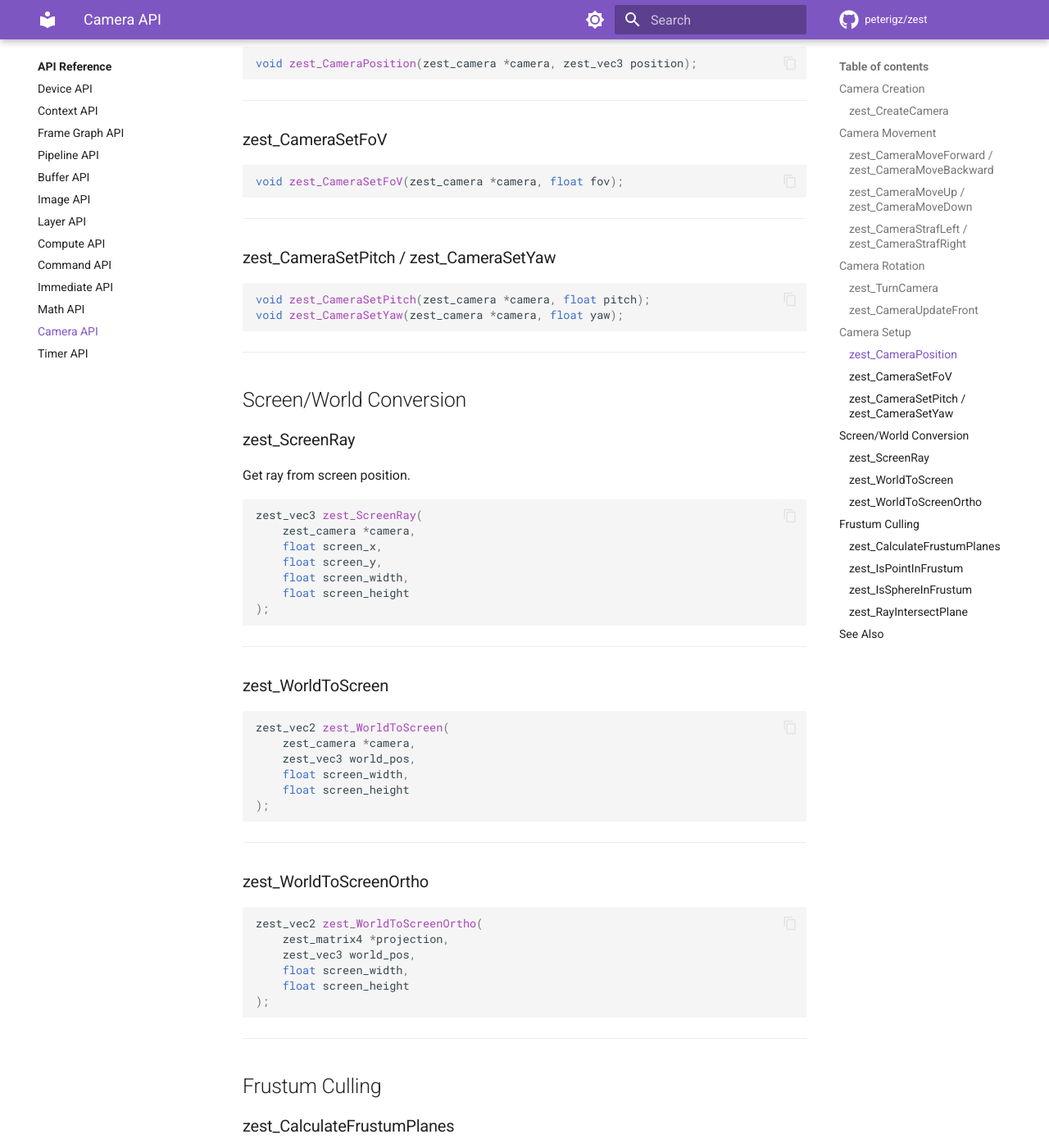
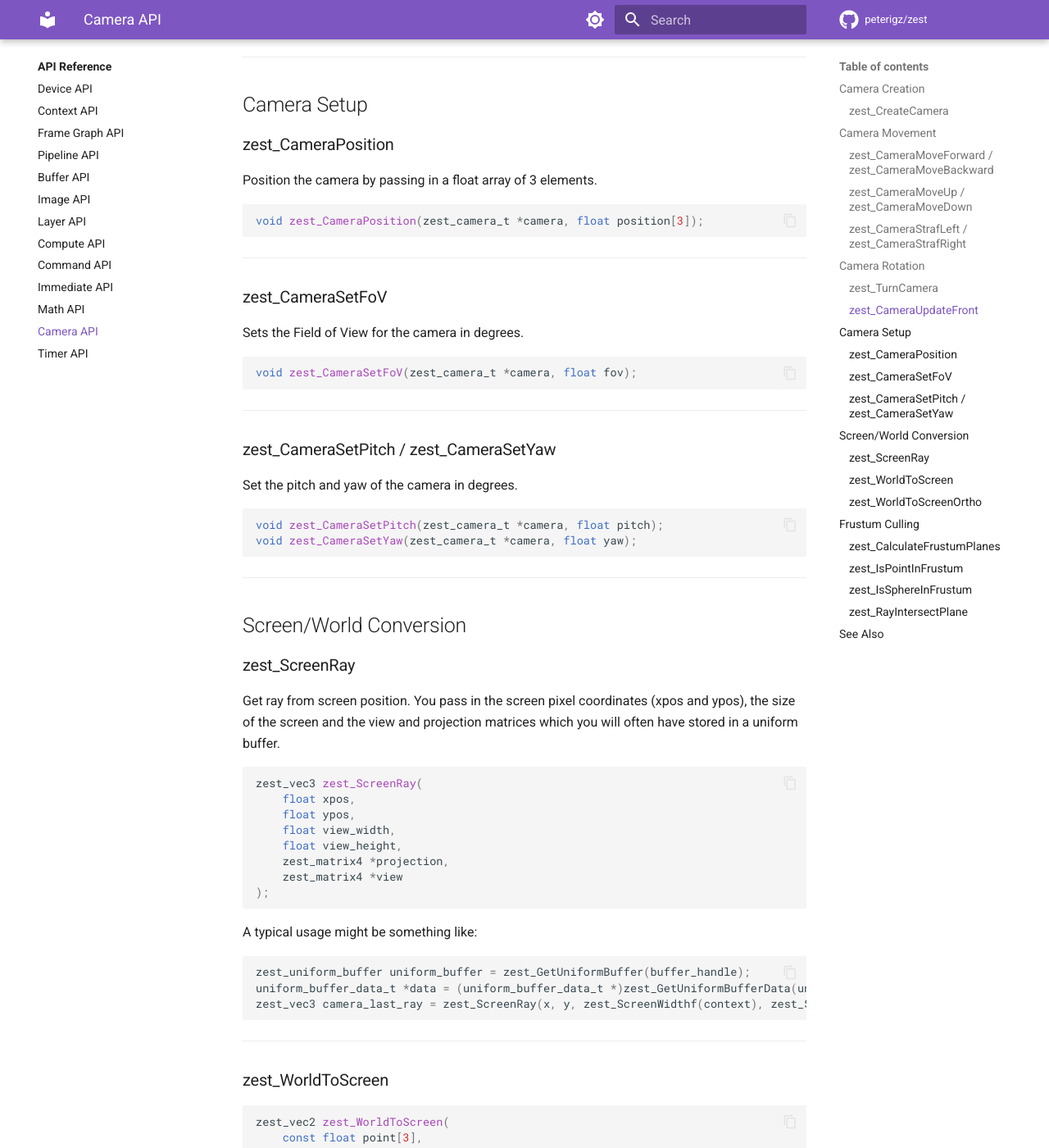
Before and after one commit to peterigz/zest, an MkDocs documentation site: the page built from docs/api-reference/camera.md, in a window 1280 px wide and 1400 px high, scrolled down 1473 px. Shown: the whole window at 82% size. Built offline with MkDocs 1.6.1 and Material for MkDocs 9.7.7, drawn with Linux system fonts in a browser that asks for light colours; comment, search, counter and statistics services are not loaded; some of the changed text lies outside the part shown.

Commit message:
Update camera.md

````diff
--- a/docs/api-reference/camera.md
+++ b/docs/api-reference/camera.md
@@ -1,24 +1,26 @@
 # Camera API
 
-Camera utilities and frustum culling.
+Zest provides some simple camera utilities and frustum culling. You can use these or create your own with your own libraries.
 
 ## Camera Creation
 
 ### zest_CreateCamera
 
 ```cpp
-zest_camera zest_CreateCamera(void);
+zest_camera_t zest_CreateCamera(void);
 ```
 
 ---
 
 ## Camera Movement
 
+Moves the camera in a specific direction based on the speed value you pass in to the function.
+
 ### zest_CameraMoveForward / zest_CameraMoveBackward
 
 ```cpp
-void zest_CameraMoveForward(zest_camera *camera, float speed);
-void zest_CameraMoveBackward(zest_camera *camera, float speed);
+void zest_CameraMoveForward(zest_camera_t *camera, float speed);
+void zest_CameraMoveBackward(zest_camera_t *camera, float speed);
 ```
 
 ---
@@ -26,8 +28,8 @@
 ### zest_CameraMoveUp / zest_CameraMoveDown
 
 ```cpp
-void zest_CameraMoveUp(zest_camera *camera, float speed);
-void zest_CameraMoveDown(zest_camera *camera, float speed);
+void zest_CameraMoveUp(zest_camera_t *camera, float speed);
+void zest_CameraMoveDown(zest_camera_t *camera, float speed);
 ```
 
 ---
@@ -35,8 +37,8 @@
 ### zest_CameraStrafLeft / zest_CameraStrafRight
 
 ```cpp
-void zest_CameraStrafLeft(zest_camera *camera, float speed);
-void zest_CameraStrafRight(zest_camera *camera, float speed);
+void zest_CameraStrafLeft(zest_camera_t *camera, float speed);
+void zest_CameraStrafRight(zest_camera_t *camera, float speed);
 ```
 
 ---
@@ -45,8 +47,10 @@
 
 ### zest_TurnCamera
 
+Turn the camera by a given amount of degrees (gets converted to radians internally) scaled by the sensitivity that you pass into the function.
+
 ```cpp
-void zest_TurnCamera(zest_camera *camera, float yaw_delta, float pitch_delta);
+void zest_TurnCamera(zest_camera_t *camera, float turn_x, float turn_y, float sensitivity);
 ```
 
 ---
@@ -56,7 +60,7 @@
 Recalculate front vector from yaw/pitch.
 
 ```cpp
-void zest_CameraUpdateFront(zest_camera *camera);
+void zest_CameraUpdateFront(zest_camera_t *camera);
 ```
 
 ---
@@ -65,25 +69,31 @@
 
 ### zest_CameraPosition
 
+Position the camera by passing in a float array of 3 elements.
+
 ```cpp
-void zest_CameraPosition(zest_camera *camera, zest_vec3 position);
+void zest_CameraPosition(zest_camera_t *camera, float position[3]);
 ```
 
 ---
 
 ### zest_CameraSetFoV
 
+Sets the Field of View for the camera in degrees.
+
 ```cpp
-void zest_CameraSetFoV(zest_camera *camera, float fov);
+void zest_CameraSetFoV(zest_camera_t *camera, float fov);
 ```
 
 ---
 
 ### zest_CameraSetPitch / zest_CameraSetYaw
 
+Set the pitch and yaw of the camera in degrees.
+
 ```cpp
-void zest_CameraSetPitch(zest_camera *camera, float pitch);
-void zest_CameraSetYaw(zest_camera *camera, float yaw);
+void zest_CameraSetPitch(zest_camera_t *camera, float pitch);
+void zest_CameraSetYaw(zest_camera_t *camera, float yaw);
 ```
 
 ---
@@ -92,16 +102,25 @@
 
 ### zest_ScreenRay
 
-Get ray from screen position.
+Get ray from screen position. You pass in the screen pixel coordinates (xpos and ypos), the size of the screen and the view and projection matrices which you will often have stored in a uniform buffer.
 
 ```cpp
 zest_vec3 zest_ScreenRay(
-    zest_camera *camera,
-    float screen_x,
-    float screen_y,
-    float screen_width,
-    float screen_height
+	float xpos,
+	float ypos,
+	float view_width,
+	float view_height,
+	zest_matrix4 *projection,
+	zest_matrix4 *view
 );
+```
+
+A typical usage might be something like:
+
+```cpp
+zest_uniform_buffer uniform_buffer = zest_GetUniformBuffer(buffer_handle);
+uniform_buffer_data_t *data = (uniform_buffer_data_t *)zest_GetUniformBufferData(uniform_buffer);
+zest_vec3 camera_last_ray = zest_ScreenRay(x, y, zest_ScreenWidthf(context), zest_ScreenHeightf(context), &data->proj, &data->view);
 ```
 
 ---
@@ -110,10 +129,11 @@
 
 ```cpp
 zest_vec2 zest_WorldToScreen(
-    zest_camera *camera,
-    zest_vec3 world_pos,
-    float screen_width,
-    float screen_height
+	const float point[3],
+	float view_width,
+	float view_height,
+	zest_matrix4* projection,
+	zest_matrix4* view
 );
 ```
 
@@ -123,10 +143,11 @@
 
 ```cpp
 zest_vec2 zest_WorldToScreenOrtho(
-    zest_matrix4 *projection,
-    zest_vec3 world_pos,
-    float screen_width,
-    float screen_height
+	const float point[3],
+	float view_width,
+	float view_height,
+	zest_matrix4* projection,
+	zest_matrix4* view
 );
 ```
 
@@ -137,7 +158,10 @@
 ### zest_CalculateFrustumPlanes
 
 ```cpp
-void zest_CalculateFrustumPlanes(zest_camera *camera, zest_vec4 planes[6]);
+void zest_CalculateFrustumPlanes(
+	zest_matrix4 *view_matrix,
+	zest_matrix4 *proj_matrix,
+	zest_vec4 planes[6]);
 ```
 
 ---
@@ -145,7 +169,7 @@
 ### zest_IsPointInFrustum
 
 ```cpp
-zest_bool zest_IsPointInFrustum(zest_vec4 planes[6], zest_vec3 point);
+zest_bool zest_IsPointInFrustum(const zest_vec4 planes[6], const float point[3]);
 ```
 
 ---
@@ -153,7 +177,7 @@
 ### zest_IsSphereInFrustum
 
 ```cpp
-zest_bool zest_IsSphereInFrustum(zest_vec4 planes[6], zest_vec3 center, float radius);
+zest_bool zest_IsSphereInFrustum(const zest_vec4 planes[6], const float point[3], float radius);
 ```
 
 ---
@@ -162,10 +186,12 @@
 
 ```cpp
 zest_bool zest_RayIntersectPlane(
-    zest_vec3 ray_origin,
-    zest_vec3 ray_dir,
-    zest_vec4 plane,
-    float *t
+	zest_vec3 ray_origin,
+	zest_vec3 ray_direction,
+	zest_vec3 plane,
+	zest_vec3 plane_normal,
+	float *distance,
+	zest_vec3 *intersection
 );
 ```
 
````
